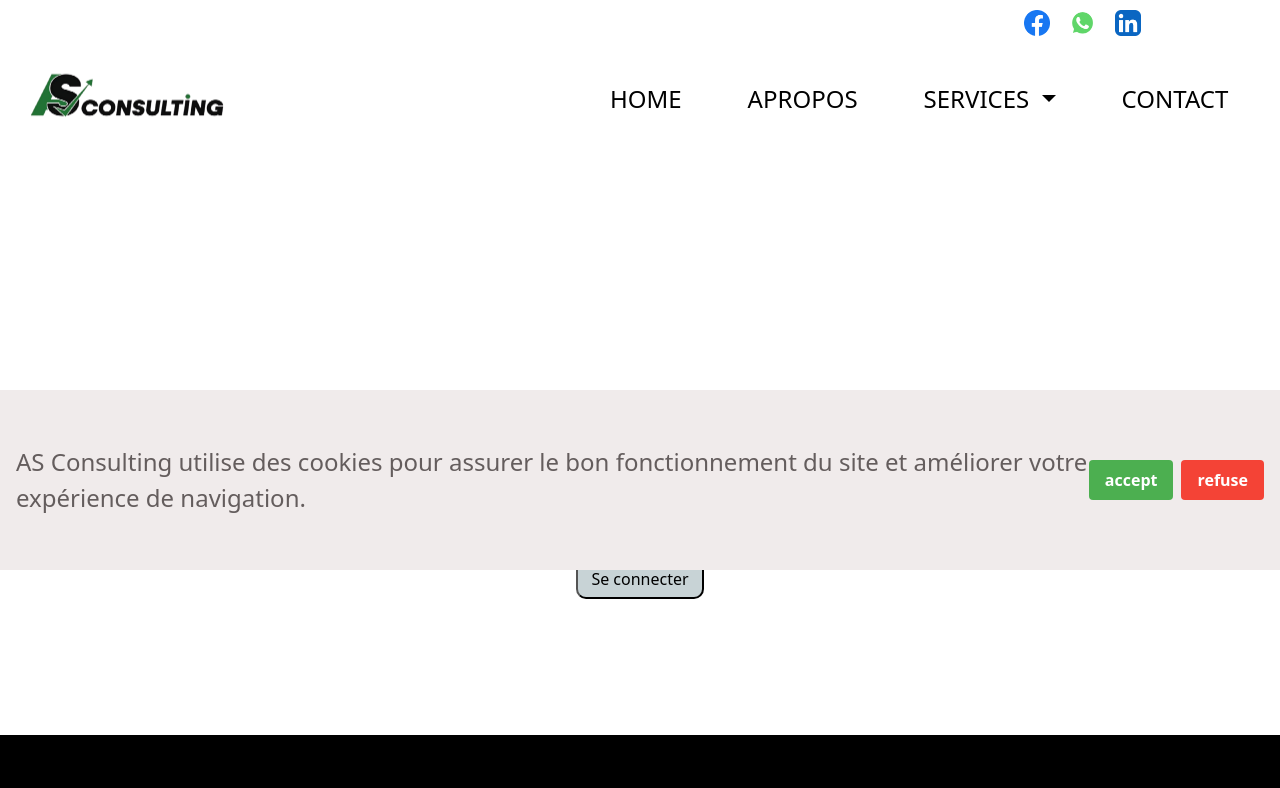
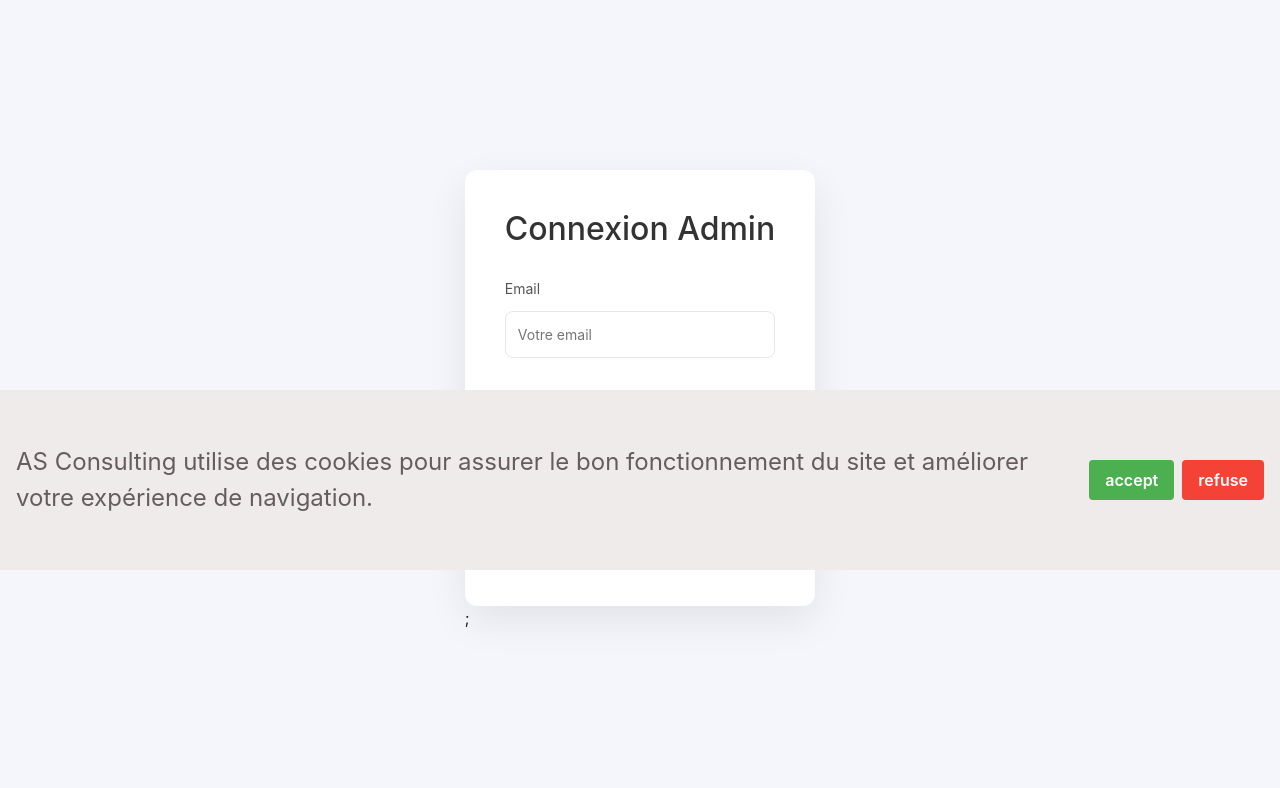
Before and after one commit to BangalyLeDeveloppeur/AS-consulting, a React (Vite) app in the folder frontend/: page /admin in a window 1280 px wide. Shown: the top 788 px of the page. Built offline with nearby package versions, Linux system fonts and the light colour scheme; a web font is replaced by a local one.

Commit message:
inteegration du dashbord et style

```diff
--- a/frontend/src/admin/components/AdminNavigation.jsx
+++ b/frontend/src/admin/components/AdminNavigation.jsx
@@ -1,47 +1,43 @@
-import React, { useState } from "react";
 import axios from "axios";
 import { NavLink, useNavigate } from "react-router-dom";
-//import { useAuth } from "../../components/Authentification.jsx";
+import { useAuth } from "../../components/Authentification.jsx";
 
 const AdminNavigation = () => {
-  //const navigate = useNavigate();
-  //const { setToken } = useAuth();
+  const navigate = useNavigate();
+  const { setToken } = useAuth();
 
-  //const handLogout = () => {
-    //setToken(null);
-    //delete axios.defaults.headers.common["Authorization"];
-    //localStorage.removeItem("token");
-    //navigate("/admin");
-  //};
+  const handLogout = () => {
+    setToken(null);
+    delete axios.defaults.headers.common["Authorization"];
+    localStorage.removeItem("token");
+    navigate("/admin");
+  };
 
   return (
     <div className="navigation">
       <ul>
-        <NavLink to="/home" className={(nav) => (nav.isActive ? "nav-active" : "")}>
+        <NavLink
+          to="/admin/pageadmin/homeadmin"
+          className={({ isActive }) => (isActive ? "nav-active" : "")}
+        >
           <li>HOME</li>
         </NavLink>
 
         <NavLink
-          to="/"
-          className={(nav) => (nav.isActive ? "nav-active" : "")}
+          to="/admin/pageadmin/aproposadmin"
+          className={({ isActive }) => (isActive ? "nav-active" : "")}
         >
           <li>A PROPOS</li>
         </NavLink>
 
         <NavLink
-          to="/"
-          className={(nav) => (nav.isActive ? "nav-active" : "")}
+          to="/admin/pageadmin/services"
+          className={({ isActive }) => (isActive ? "nav-active" : "")}
         >
-          <li>MARAICHAGE</li>
-        </NavLink>
-
-        <NavLink
-          to="/"
-          className={(nav) => (nav.isActive ? "nav-active" : "")}
-        >
-          <li>GALERIE</li>
+          <li>Services</li>
         </NavLink>
       </ul>
+
       <button onClick={handLogout}>Déconnexion</button>
     </div>
   );
--- a/frontend/src/admin/components/Login.jsx
+++ b/frontend/src/admin/components/Login.jsx
@@ -1,23 +1,31 @@
 import React, { useState } from "react";
 import axios from "axios";
-import { Navigate, useNavigate } from "react-router-dom";
+import { useNavigate } from "react-router-dom";
 import { useAuth } from "../../components/Authentification";
 
 const Login = () => {
   const navigate = useNavigate();
+  const { setToken } = useAuth();
 
-  const { setToken } = useAuth();
   const [email, setEmail] = useState("");
   const [password, setPassword] = useState("");
   const [message, setMessage] = useState("");
+  const [loading, setLoading] = useState(false); // 👈 Ajoute un état loading
 
   const handleLogin = async (e) => {
     e.preventDefault();
+
+    // Évite les doubles soumissions
+    if (loading) return;
+
+    setLoading(true);
+    setMessage("");
 
     const loginData = {
       email: email,
       password: password,
     };
+
     console.log("📤 Données envoyées:", loginData);
 
     try {
@@ -31,40 +39,71 @@ const Login = () => {
         },
       );
 
-      console.log("✅ Réponse reçue:", res.data);
+      // Stocke le token
+      const token = res.data.token;
+      setToken(token);
 
-      // 🔹 Stocke le token dans le contexte et localStorage
-      setToken(res.data.token);
+      // Configure axios pour les futures requêtes
+      axios.defaults.headers.common["Authorization"] = `Bearer ${token}`;
+
       setMessage("Connexion réussie ✅");
-      navigate("/admin/pageadmin/adminaccueil");
+      setTimeout(() => {
+        navigate("/admin/pageadmin/homeadmin", { replace: true });
+        setLoading(false);
+      }, 100);
     } catch (error) {
       console.error(" Erreur détaillée:", {
         status: error.response?.status,
         data: error.response?.data,
         message: error.message,
       });
+
       setMessage("Email ou mot de passe incorrect ");
+      setLoading(false);
     }
   };
 
   return (
     <form onSubmit={handleLogin} className="form-login">
+      <h2>Connexion Admin</h2>
+
+      <div className="form-group">
+        <label>Email</label>
         <input
           type="email"
           placeholder="Votre email"
           value={email}
           onChange={(e) => setEmail(e.target.value)}
+          disabled={loading}
           required
         />
+      </div>
+
+      <div className="form-group">
+        <label>Mot de passe</label>
         <input
           type="password"
           placeholder="Votre mot de passe"
           value={password}
           onChange={(e) => setPassword(e.target.value)}
+          disabled={loading}
           required
         />
-      <button type="submit">Se connecter</button>
-      <p>{message}</p>
+      </div>
+
+      <button
+        type="submit"
+        disabled={loading}
+        className={loading ? "btn-loading" : ""}
+      >
+        {loading ? "Connexion en cours..." : "Se connecter"}
+      </button>
+
+      {message && (
+        <p className={message.includes("réussie") ? "success" : "error"}>
+          {message}
+        </p>
+      )}
     </form>
   );
 };
--- a/frontend/src/admin/layout/AdminLayout.jsx
+++ b/frontend/src/admin/layout/AdminLayout.jsx
@@ -1,5 +1,5 @@
 import react from 'react';
-import AdminNavigation from '../component/AdminNavigation.jsx';
+import AdminNavigation from '../components/AdminNavigation.jsx';
 import React from 'react';
 import { Outlet } from 'react-router-dom';
 
--- /dev/null
+++ b/frontend/src/admin/pagesAdmin/AproposAdmin.jsx
@@ -0,0 +1,14 @@
+import React from "react";
+import AdminLayout from "../layout/AdminLayout";
+import Temoignage from "../components/Temoignage";
+
+const AproposAdmin = () => {
+  return (
+    <div>
+      <AdminLayout />
+      <Temoignage />
+    </div>
+  );
+};
+
+export default AproposAdmin;
--- /dev/null
+++ b/frontend/src/admin/pagesAdmin/HomeAdmin.jsx
@@ -0,0 +1,16 @@
+import React from "react";
+import AdminLayout from "../layout/AdminLayout";
+import AdSlide from "../components/adSlide";
+import Services from "../components/Services";
+
+const HomeAdmin = () => {
+  return (
+    <div>
+      <AdminLayout />
+      <AdSlide />
+      <Services />
+    </div>
+  );
+};
+
+export default HomeAdmin;
--- a/frontend/src/routes/Router.jsx
+++ b/frontend/src/routes/Router.jsx
@@ -1,9 +1,10 @@
-import React from "react";
-import { Routes, Route, BrowserRouter } from "react-router-dom";
-//import AdminHome from "../admin/pagesAdmin/adminHome.jsx";
+import { Routes, Route } from "react-router-dom";
+
 import Layout from "../layout/Layout.jsx";
 import Home from "../pages/Home.jsx";
 import Login from "../admin/components/Login.jsx";
+import HomeAdmin from "../admin/pagesAdmin/HomeAdmin.jsx";
+
 import PageApropos from "../pages/PageApropos.jsx";
 import PageGestionComptable from "../pages/PageGestionComptable.jsx";
 import PageEntreprise from "../pages/PageEntreprise.jsx";
@@ -11,29 +12,35 @@ import ConseilFiscal from "../pages/ConseilFiscal.jsx";
 import ConseilGestion from "../pages/ConseilGestion.jsx";
 import PageFormaiton from "../pages/pageFormaiton.jsx";
 import PageContact from "../pages/PageContact.jsx";
+import AproposAdmin from "../admin/pagesAdmin/AproposAdmin.jsx";
+
 import { ContentProvider } from "../admin/components/Context.jsx";
 
 export default function Router() {
   return (
     <ContentProvider>
-
-
       <Routes>
+        {/* SITE PUBLIC */}
         <Route path="/" element={<Layout />}>
           <Route index element={<Home />} />
-          <Route path="Apropos" element={<PageApropos />} />
+          <Route path="apropos" element={<PageApropos />} />
           <Route path="comptabilite" element={<PageGestionComptable />} />
           <Route path="fiscal" element={<ConseilFiscal />} />
           <Route path="entreprise" element={<PageEntreprise />} />
           <Route path="conseil" element={<ConseilGestion />} />
           <Route path="formation" element={<PageFormaiton />} />
           <Route path="form" element={<PageContact />} />
-          {/* Route pour la page admin accueil*/}
-          <Route path="admin" element={<Login />} />
         </Route>
+
+        {/* LOGIN ADMIN */}
+        <Route path="/admin" element={<Login />} />
+
+        <Route path="/admin/pageadmin/homeadmin" element={<HomeAdmin />} />
+        <Route
+          path="/admin/pageadmin/aproposadmin"
+          element={<AproposAdmin />}
+        />
       </Routes>
-
-
     </ContentProvider>
   );
 }
--- /dev/null
+++ b/frontend/src/styles/components/_dashbord.scss
@@ -0,0 +1,104 @@
+body {
+  margin: 0;
+  font-family: "Inter", sans-serif;
+  background: #f4f6fb;
+}
+
+/* Layout principal */
+.admin-container {
+  display: flex;
+  min-height: 100vh;
+}
+
+/* Sidebar */
+.navigation {
+  //width: 220px;
+  background: #1e293b;
+  color: white;
+  padding: 20px;
+}
+
+.navigation ul {
+  list-style: none;
+  padding: 0;
+}
+
+.navigation li {
+  padding: 12px;
+  margin-bottom: 8px;
+  border-radius: 6px;
+  cursor: pointer;
+}
+
+.navigation a {
+  text-decoration: none;
+  color: white;
+}
+
+.navigation li:hover {
+  background: #334155;
+}
+
+.nav-active li {
+  background: #4f46e5;
+}
+
+/* Bouton logout */
+.navigation button {
+  margin-top: 20px;
+  padding: 10px;
+  width: 100%;
+  border: none;
+  background: #ef4444;
+  color: white;
+  border-radius: 6px;
+  cursor: pointer;
+}
+
+.navigation button:hover {
+  background: #dc2626;
+}
+
+/* Contenu principal */
+.admin-content {
+  flex: 1;
+  padding: 40px;
+}
+
+/* Cartes */
+.card {
+  background: white;
+  padding: 25px;
+  margin-bottom: 30px;
+  border-radius: 10px;
+  box-shadow: 0 10px 30px rgba(0,0,0,0.05);
+}
+
+/* Titres */
+.card h2 {
+  margin-bottom: 20px;
+}
+
+/* Inputs */
+input,
+textarea {
+  width: 100%;
+  padding: 10px;
+  margin-top: 6px;
+  margin-bottom: 15px;
+  border: 1px solid #ddd;
+  border-radius: 6px;
+}
+
+/* Bouton ajouter */
+button {
+  background: #4f46e5;
+  border: none;
+  color: white;
+  border-radius: 6px;
+  cursor: pointer;
+}
+
+button:hover {
+  background: #4338ca;
+}
--- a/frontend/src/styles/components/_login.scss
+++ b/frontend/src/styles/components/_login.scss
@@ -1,20 +1,103 @@
+$form-bg: #ffffff;
+$primary: #4f46e5;
+$primary-hover: #4338ca;
+$error: #ef4444;
+$success: #22c55e;
+$text: #333;
+$border: #e5e7eb;
+
+body {
+  font-family: "Inter", "Segoe UI", sans-serif;
+  background: linear-gradient(135deg, #eef2ff, #f8fafc);
+  min-height: 100vh;
+  display: flex;
+  justify-content: center;
+  align-items: center;
+}
+
 .form-login {
+  background: $form-bg;
+  padding: 40px;
+  border-radius: 12px;
+  width: 100%;
+  max-width: 400px;
+  box-shadow: 0 15px 40px rgba(0, 0, 0, 0.08);
   display: flex;
   flex-direction: column;
-  align-items: center;
   gap: 20px;
-  margin-top: 20%;
-  input {
-    height: 50px;
-    width: 20%;
-    border-radius: 20px;
-   padding: 10px;
+
+  h2 {
+    text-align: center;
+    color: $text;
+    margin-bottom: 10px;
   }
-  button{
-    height: 40px;
-    width: 10%;
-    background:rgb(200, 211, 214);
-    border-radius: 10px
-  };
 
+  .form-group {
+    display: flex;
+    flex-direction: column;
+
+    label {
+      font-size: 14px;
+      margin-bottom: 6px;
+      color: #555;
+    }
+
+    input {
+      padding: 12px;
+      border: 1px solid $border;
+      border-radius: 8px;
+      font-size: 14px;
+      transition: all 0.3s;
+
+      &:focus {
+        outline: none;
+        border-color: $primary;
+        box-shadow: 0 0 0 3px rgba(79, 70, 229, 0.15);
+      }
+
+      &:disabled {
+        background: #f3f4f6;
+        cursor: not-allowed;
+      }
+    }
+  }
+
+  button {
+    margin-top: 10px;
+    padding: 12px;
+    border: none;
+    border-radius: 8px;
+    background: $primary;
+    color: white;
+    font-weight: 600;
+    cursor: pointer;
+    transition: all 0.25s;
+
+    &:hover {
+      background: $primary-hover;
+      transform: translateY(-2px);
+      box-shadow: 0 6px 20px rgba(79, 70, 229, 0.25);
+    }
+
+    &:disabled {
+      opacity: 0.7;
+      cursor: not-allowed;
+    }
+  }
+
+  .btn-loading {
+    background: #9ca3af;
+  }
+
+  .success {
+    color: $success;
+    text-align: center;
+    font-weight: 500;
+  }
+
+  .error {
+    color: $error;
+    text-align: center;
+    font-weight: 500;
+  }
 }
--- a/frontend/src/styles/index.css
+++ b/frontend/src/styles/index.css
@@ -854,7 +854,29 @@ p {
     margin-top: -400px;
   }
 }
+body {
+  font-family: "Inter", "Segoe UI", sans-serif;
+  background: linear-gradient(135deg, #eef2ff, #f8fafc);
+  min-height: 100vh;
+  display: -webkit-box;
+  display: -ms-flexbox;
+  display: flex;
+  -webkit-box-pack: center;
+      -ms-flex-pack: center;
+          justify-content: center;
+  -webkit-box-align: center;
+      -ms-flex-align: center;
+          align-items: center;
+}
+
 .form-login {
+  background: #ffffff;
+  padding: 40px;
+  border-radius: 12px;
+  width: 100%;
+  max-width: 400px;
+  -webkit-box-shadow: 0 15px 40px rgba(0, 0, 0, 0.08);
+          box-shadow: 0 15px 40px rgba(0, 0, 0, 0.08);
   display: -webkit-box;
   display: -ms-flexbox;
   display: flex;
@@ -862,23 +884,189 @@ p {
   -webkit-box-direction: normal;
       -ms-flex-direction: column;
           flex-direction: column;
-  -webkit-box-align: center;
-      -ms-flex-align: center;
-          align-items: center;
   gap: 20px;
-  margin-top: 20%;
 }
-.form-login input {
-  height: 50px;
-  width: 20%;
-  border-radius: 20px;
-  padding: 10px;
+.form-login h2 {
+  text-align: center;
+  color: #333;
+  margin-bottom: 10px;
+}
+.form-login .form-group {
+  display: -webkit-box;
+  display: -ms-flexbox;
+  display: flex;
+  -webkit-box-orient: vertical;
+  -webkit-box-direction: normal;
+      -ms-flex-direction: column;
+          flex-direction: column;
+}
+.form-login .form-group label {
+  font-size: 14px;
+  margin-bottom: 6px;
+  color: #555;
+}
+.form-login .form-group input {
+  padding: 12px;
+  border: 1px solid #e5e7eb;
+  border-radius: 8px;
+  font-size: 14px;
+  -webkit-transition: all 0.3s;
+  transition: all 0.3s;
+}
+.form-login .form-group input:focus {
+  outline: none;
+  border-color: #4f46e5;
+  -webkit-box-shadow: 0 0 0 3px rgba(79, 70, 229, 0.15);
+          box-shadow: 0 0 0 3px rgba(79, 70, 229, 0.15);
+}
+.form-login .form-group input:disabled {
+  background: #f3f4f6;
+  cursor: not-allowed;
 }
 .form-login button {
-  height: 40px;
-  width: 10%;
-  background: rgb(200, 211, 214);
+  margin-top: 10px;
+  padding: 12px;
+  border: none;
+  border-radius: 8px;
+  background: #4f46e5;
+  color: white;
+  font-weight: 600;
+  cursor: pointer;
+  -webkit-transition: all 0.25s;
+  transition: all 0.25s;
+}
+.form-login button:hover {
+  background: #4338ca;
+  -webkit-transform: translateY(-2px);
+          transform: translateY(-2px);
+  -webkit-box-shadow: 0 6px 20px rgba(79, 70, 229, 0.25);
+          box-shadow: 0 6px 20px rgba(79, 70, 229, 0.25);
+}
+.form-login button:disabled {
+  opacity: 0.7;
+  cursor: not-allowed;
+}
+.form-login .btn-loading {
+  background: #9ca3af;
+}
+.form-login .success {
+  color: #22c55e;
+  text-align: center;
+  font-weight: 500;
+}
+.form-login .error {
+  color: #ef4444;
+  text-align: center;
+  font-weight: 500;
+}
+
+body {
+  margin: 0;
+  font-family: "Inter", sans-serif;
+  background: #f4f6fb;
+}
+
+/* Layout principal */
+.admin-container {
+  display: -webkit-box;
+  display: -ms-flexbox;
+  display: flex;
+  min-height: 100vh;
+}
+
+/* Sidebar */
+.navigation {
+  background: #1e293b;
+  color: white;
+  padding: 20px;
+}
+
+.navigation ul {
+  list-style: none;
+  padding: 0;
+}
+
+.navigation li {
+  padding: 12px;
+  margin-bottom: 8px;
+  border-radius: 6px;
+  cursor: pointer;
+}
+
+.navigation a {
+  text-decoration: none;
+  color: white;
+}
+
+.navigation li:hover {
+  background: #334155;
+}
+
+.nav-active li {
+  background: #4f46e5;
+}
+
+/* Bouton logout */
+.navigation button {
+  margin-top: 20px;
+  padding: 10px;
+  width: 100%;
+  border: none;
+  background: #ef4444;
+  color: white;
+  border-radius: 6px;
+  cursor: pointer;
+}
+
+.navigation button:hover {
+  background: #dc2626;
+}
+
+/* Contenu principal */
+.admin-content {
+  -webkit-box-flex: 1;
+      -ms-flex: 1;
+          flex: 1;
+  padding: 40px;
+}
+
+/* Cartes */
+.card {
+  background: white;
+  padding: 25px;
+  margin-bottom: 30px;
   border-radius: 10px;
+  -webkit-box-shadow: 0 10px 30px rgba(0, 0, 0, 0.05);
+          box-shadow: 0 10px 30px rgba(0, 0, 0, 0.05);
+}
+
+/* Titres */
+.card h2 {
+  margin-bottom: 20px;
+}
+
+/* Inputs */
+input,
+textarea {
+  width: 100%;
+  padding: 10px;
+  margin-top: 6px;
+  margin-bottom: 15px;
+  border: 1px solid #ddd;
+  border-radius: 6px;
+}
+
+/* Bouton ajouter */
+button {
+  background: #4f46e5;
+  border: none;
+  color: white;
+  border-radius: 6px;
+  cursor: pointer;
+}
+
+button:hover {
+  background: #4338ca;
 }
 
 .footer {
--- a/frontend/src/styles/index.scss
+++ b/frontend/src/styles/index.scss
@@ -10,4 +10,5 @@
 @use "./components/cookis";
 @use "./components/mediaquery";
 @use "./components/login";
+@use "./components/dashbord";
 @use "./components/footer";
```
Also changed, not shown: frontend/src/admin/pagesAdmin/AdminHome.jsx (deleted, +0 -18 lines), 1 other file (tests, documents, lock files or other folders). Lines whose indentation alone changed are shown as unchanged.
